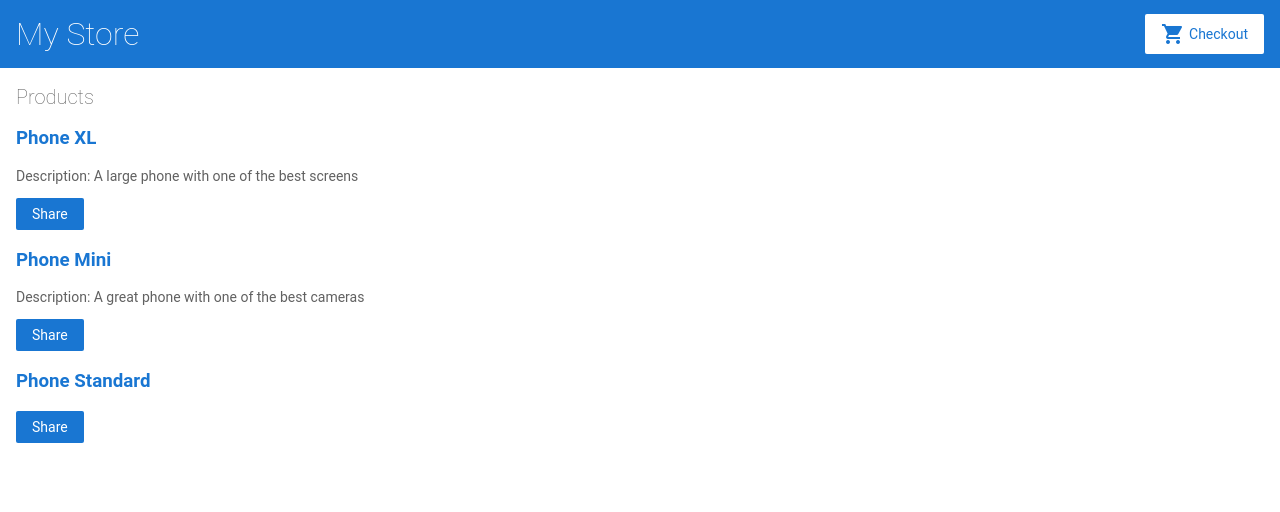
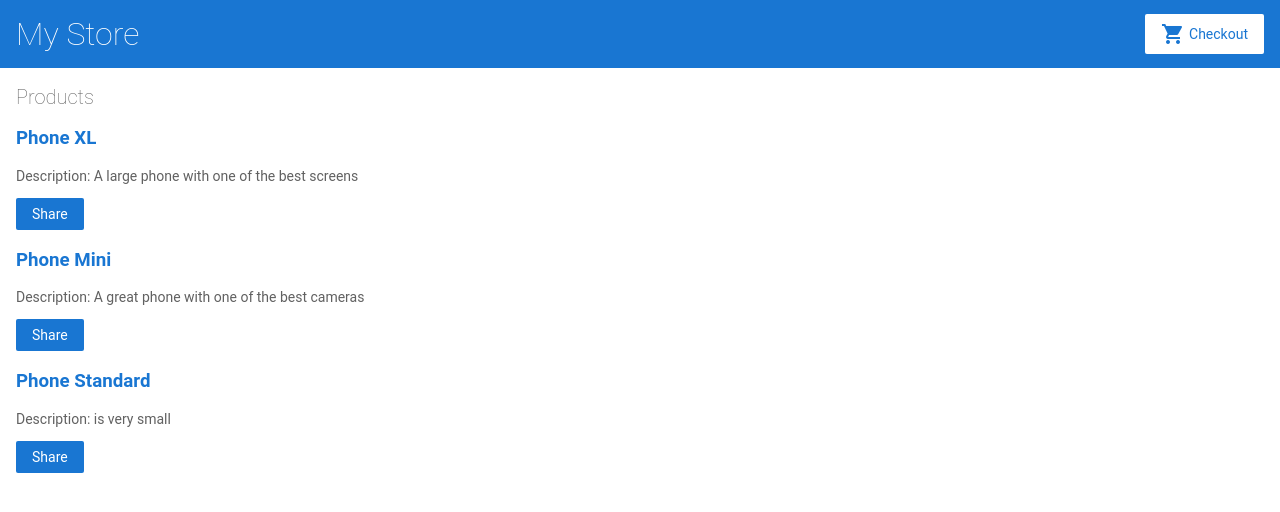
Before and after one commit to superjjang1/angularstoreapp, an Angular app: page / in a window 1280 px wide. Shown: the top 512 px of the page. Built offline with nearby package versions, Linux system fonts and the light colour scheme.

Commit message:
1 file modified

```diff
--- a/src/app/products.ts
+++ b/src/app/products.ts
@@ -12,7 +12,7 @@ export const products = [
   {
     name: 'Phone Standard',
     price: 299,
-    description: ''
+    description: 'is very small'
   }
 ];
 
```
